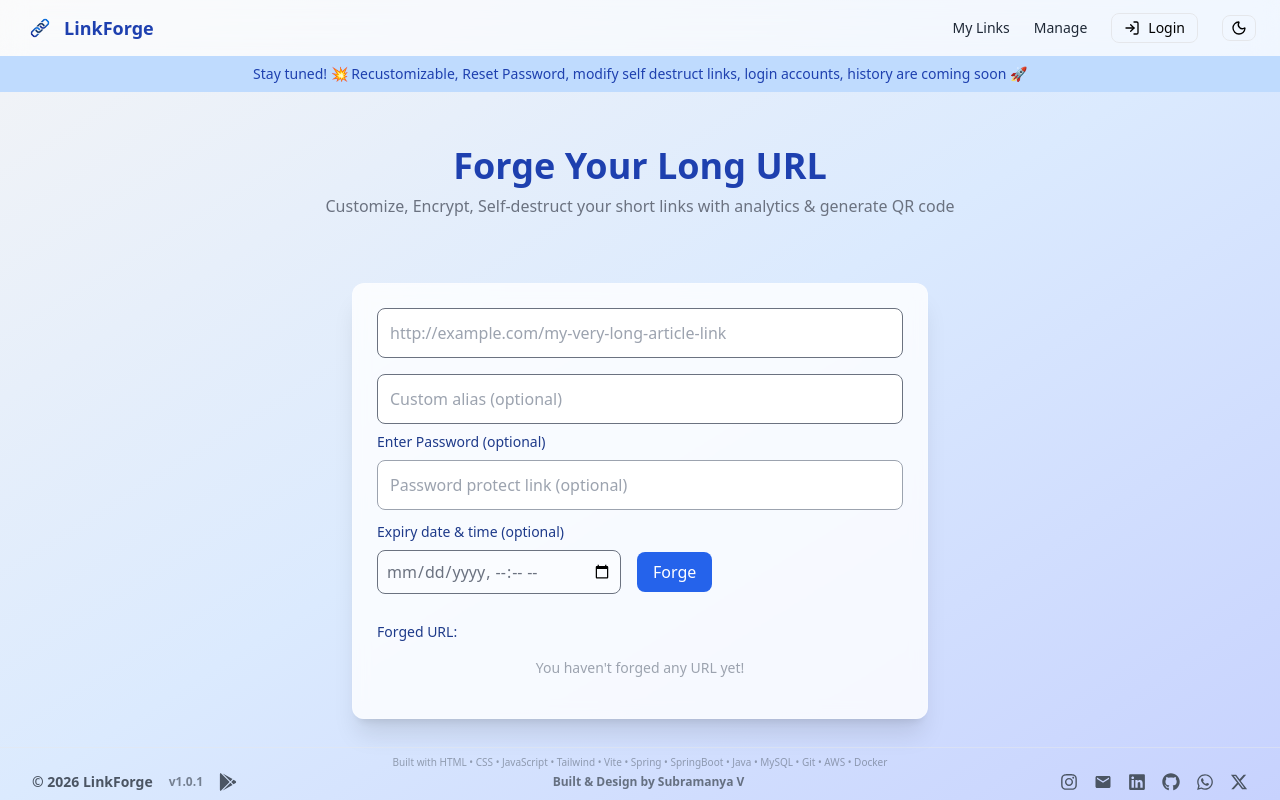
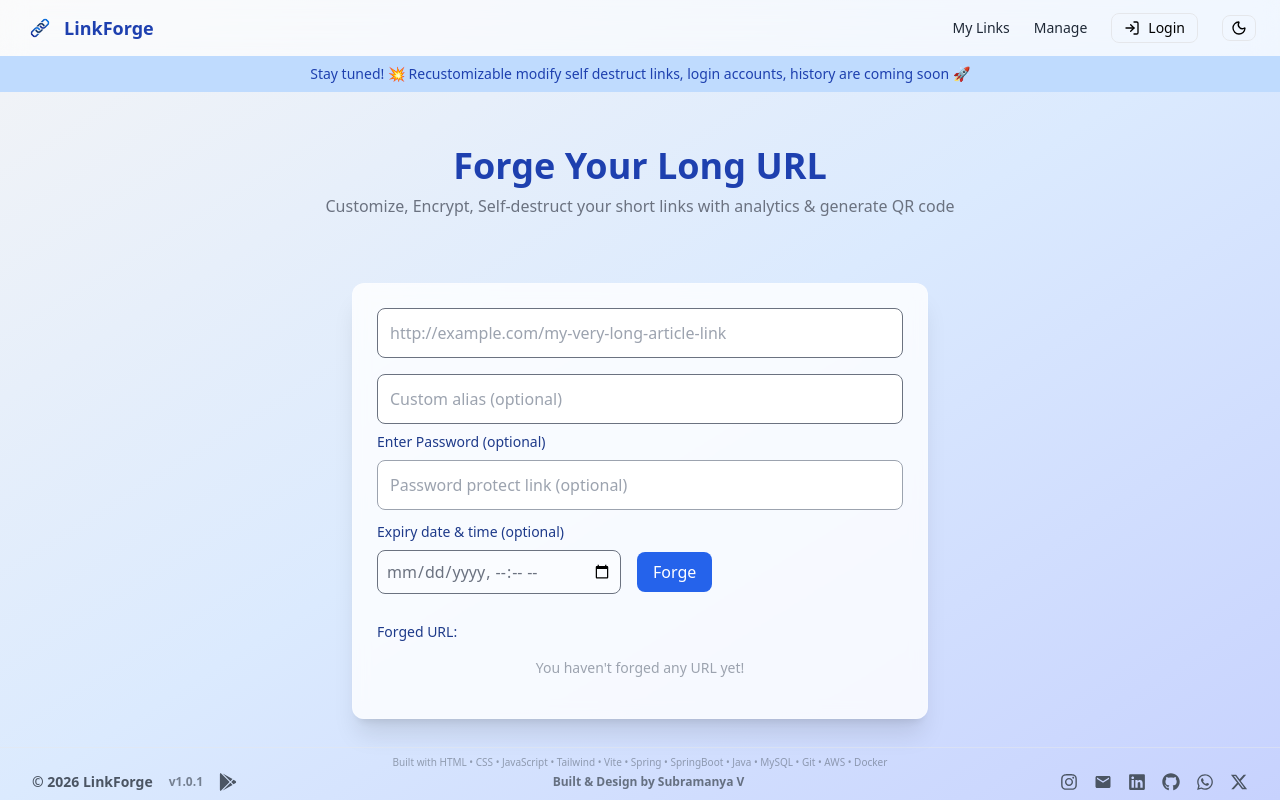
Before and after one commit to Subramanya-Veeregowda/linkforge, a React (Vite) app in the folder frontend/: page / in a window 1280 px wide. Built offline with nearby package versions, Linux system fonts and the light colour scheme.

Commit message:
feat: add components of ui and ux

```diff
--- a/frontend/src/components/Announcement.jsx
+++ b/frontend/src/components/Announcement.jsx
@@ -4,7 +4,7 @@ export default function Announcement() {
                     bg-blue-200 text-blue-800
                     dark:bg-blue-600 dark:text-blue-200 backdrop-blur-md select-none z-10">
 
-      Stay tuned! 💥 Recustomizable, Reset Password, modify self destruct links, login accounts, history are coming soon 🚀
+      Stay tuned! 💥 Recustomizable modify self destruct links, login accounts, history are coming soon 🚀
 
     </div>
   )
```
